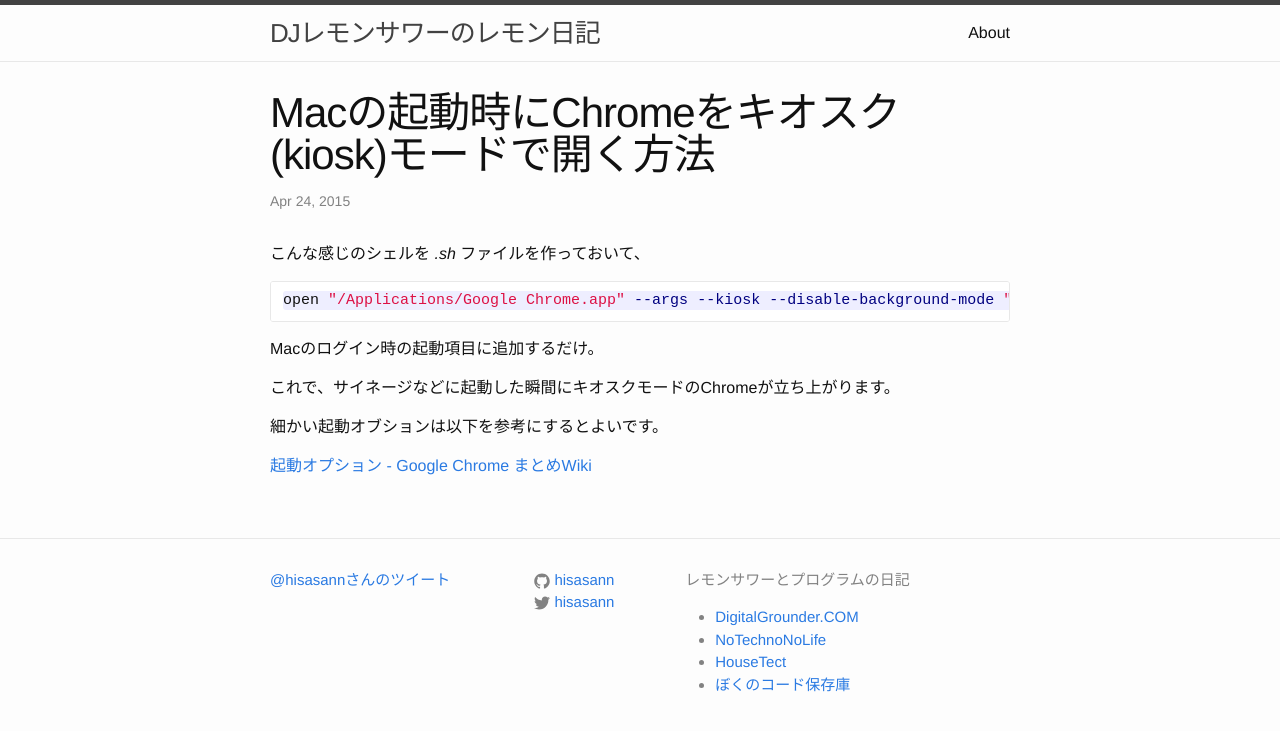
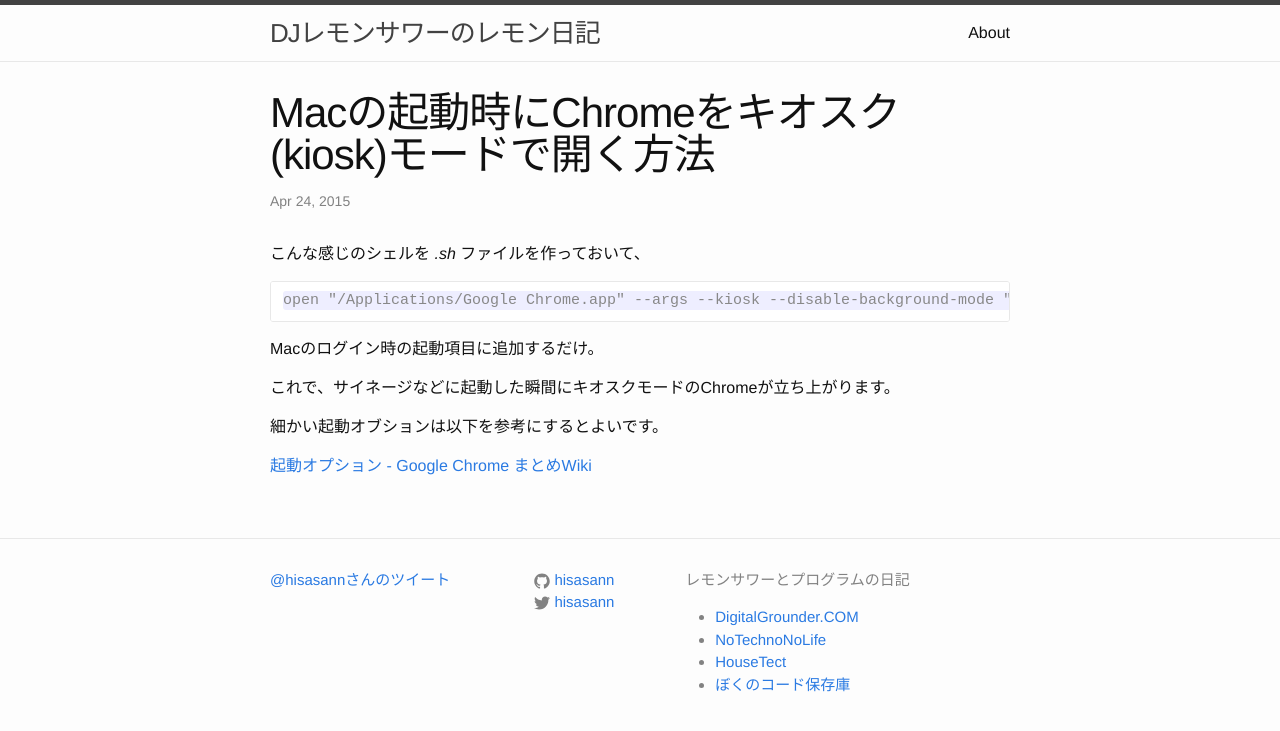
Before and after one commit to hisasann/hisasann.github.io, a Jekyll site: the page built from _posts/2015-04-23-chrome-kiosk-mode.markdown, in a window 1280 px wide. Shown: the top 731 px of the page. Built offline with Jekyll 4.4.1, drawn with Linux system fonts in a browser that asks for light colours; comment, search, counter and statistics services are not loaded.

Commit message:
shell → shell-session

````diff
--- a/_posts/2015-04-23-chrome-kiosk-mode.markdown
+++ b/_posts/2015-04-23-chrome-kiosk-mode.markdown
@@ -6,7 +6,7 @@
 ---
 こんな感じのシェルを *.sh* ファイルを作っておいて、
 
-```shell
+```shell-session
 open "/Applications/Google Chrome.app" --args --kiosk --disable-background-mode "http://hisasann.com/" --user-data-dir=/Users/[UserName]/Library/Application\ Support/Google/Chrome/kioskmode
 ```
 
````
